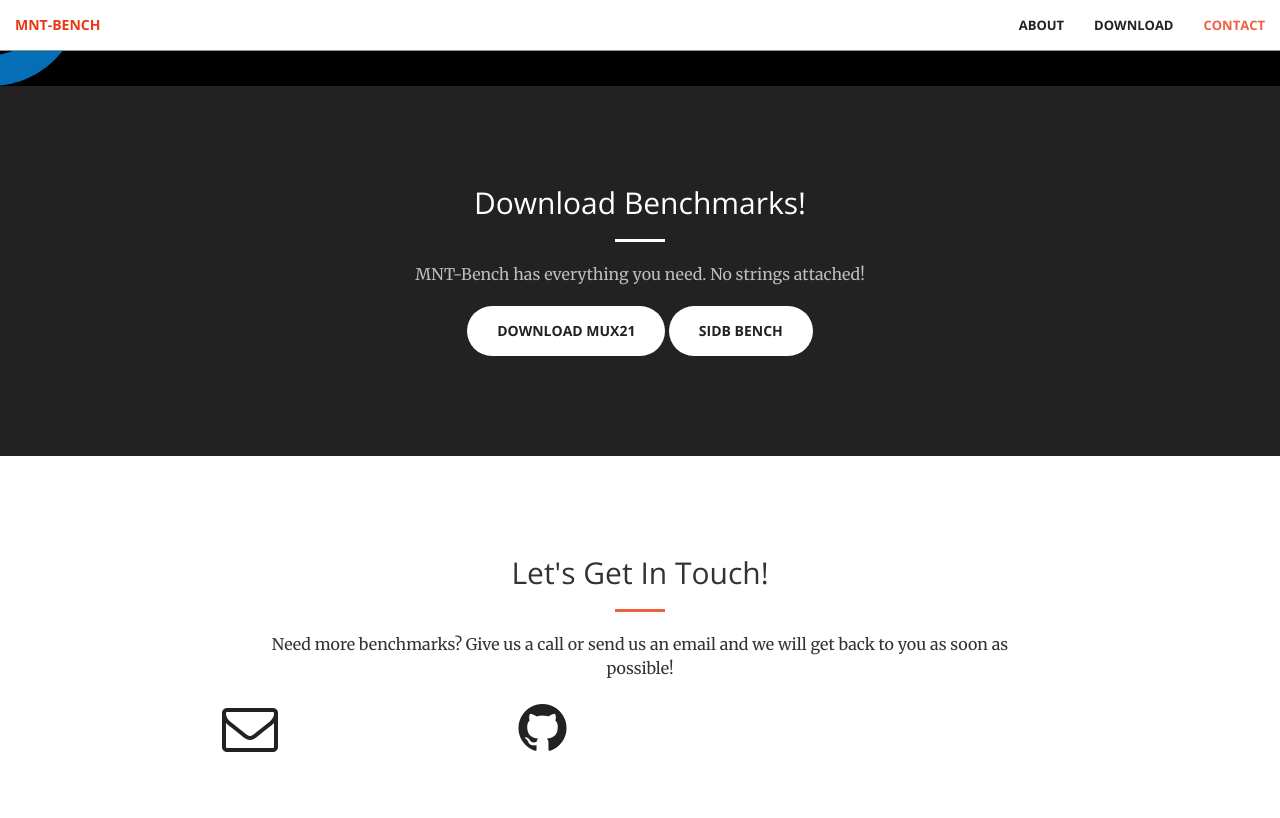
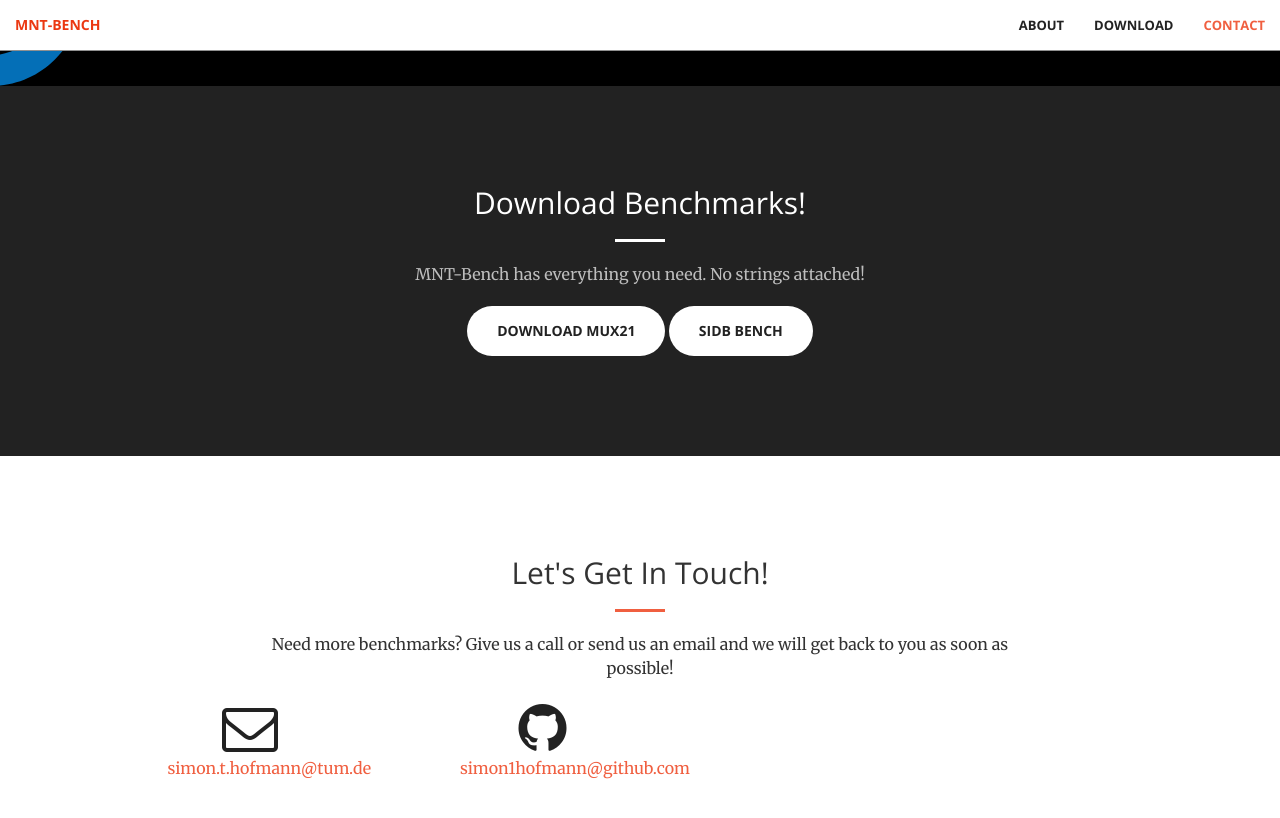
Before and after one commit to simon1hofmann/mnt-bench-old, a Jekyll site: the page built from docs/index.html, in a window 1280 px wide and 900 px high, scrolled down 814 px. Shown: the top 818 px of the window. Built offline with Jekyll 4.4.1, drawn with Linux system fonts in a browser that asks for light colours.

Commit message:
Update _config.yml

```diff
--- a/docs/_config.yml
+++ b/docs/_config.yml
@@ -1,12 +1,12 @@
 # Site settings
-title:
-email:
+title: MNT-Bench
+email: simon.t.hofmann@tum.de
 description: > # this means to ignore newlines until "baseurl:"
 baseurl: "" # the subpath of your site, e.g. /blog/
 url: "" # the base hostname & protocol for your site
 
 twitter_username:
-github_username:
+github_username: simon1hofmann@github.com
 
 # Build settings
 markdown: kramdown
```
